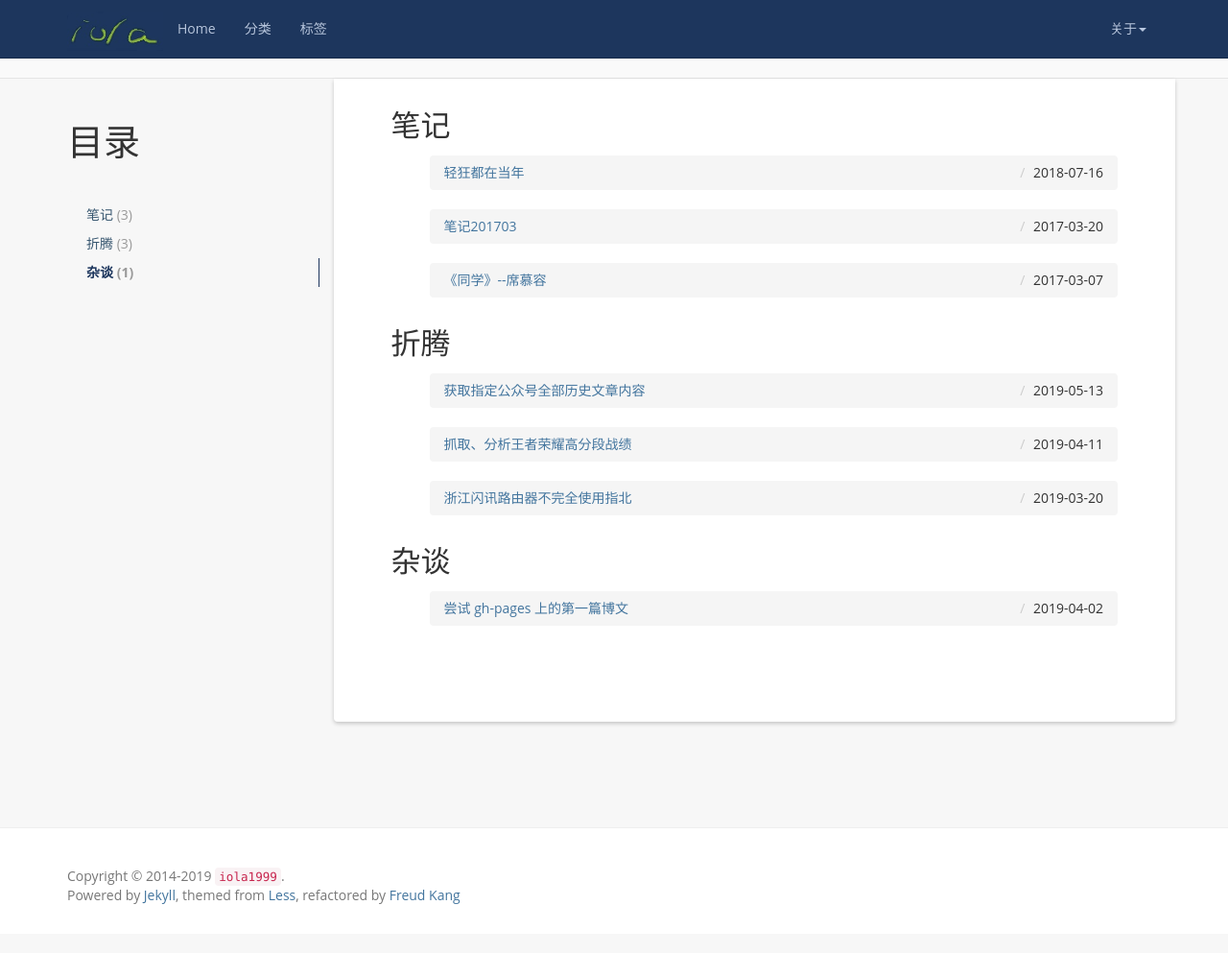
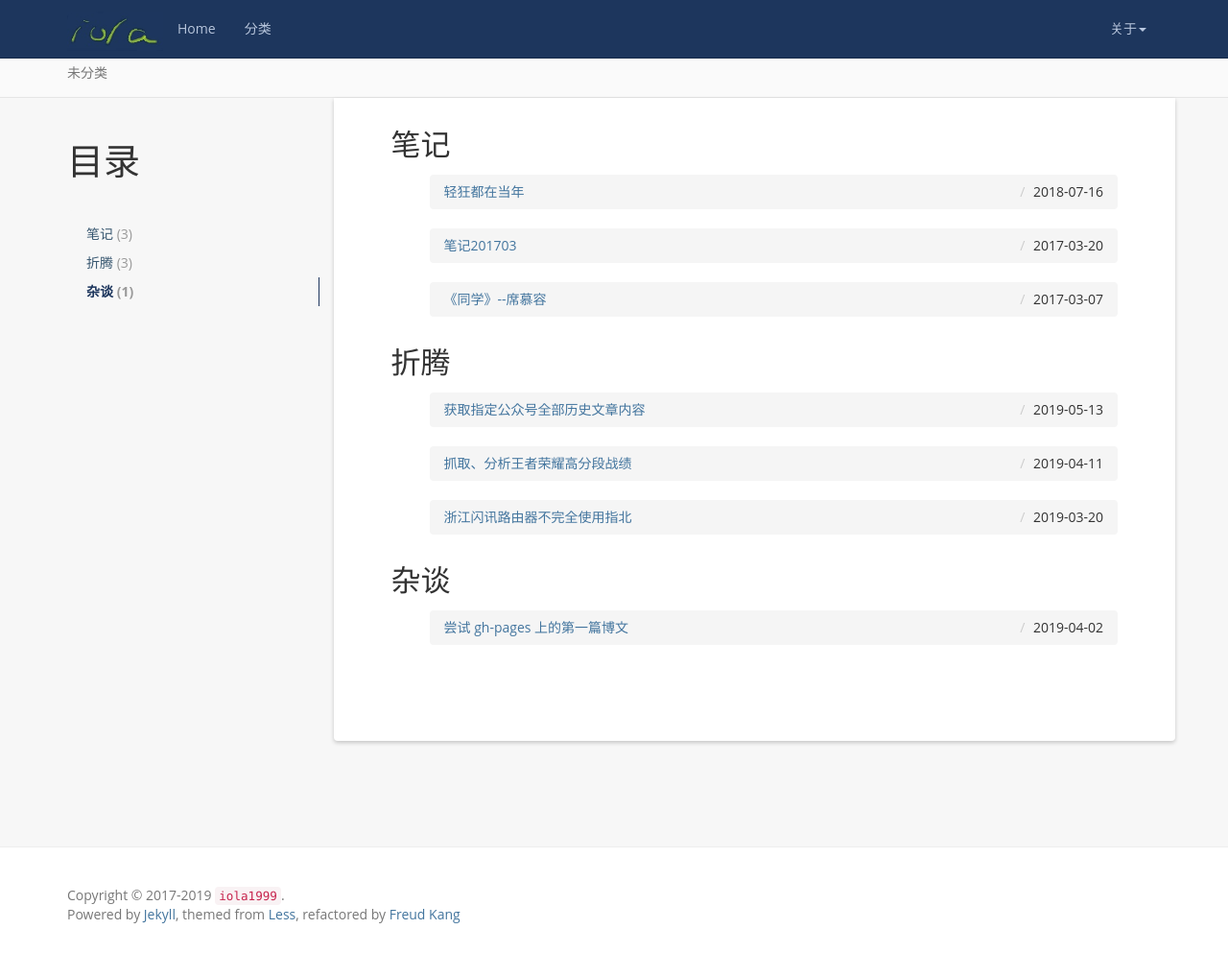
Before and after one commit to iola1999/iola1999.github.io, a Jekyll site: the page built from categories/index.html, in a window 1280 px wide and 993 px high. Shown: the whole window at 96% size. Built offline with Jekyll 4.4.1, drawn with Linux system fonts in a browser that asks for light colours; nearby versions of some CDN libraries.

Commit message:
去掉“标签”功能

```diff
--- a/_includes/banner.html
+++ b/_includes/banner.html
@@ -2,10 +2,12 @@
 <div class="banner">
   <div class="container">
   	{% if page.categories != null %}
-    	<a href="{{ '/categories/' | prepend: site.baseurl }}#{{page.categories}}-ref">{{page.categories}}</a>	/
-    	<a href="{{ '/tag/' | prepend: site.baseurl }}#{{page.tag}}-ref">{{page.tag}}</a>
+    	<a href="{{ '/categories/' | prepend: site.baseurl }}#{{page.categories}}-ref">{{page.categories}}</a>
+		<!-- /
+    	<a href="{{ '/tag/' | prepend: site.baseurl }}#{{page.tag}}-ref">{{page.tag}}</a> 不要标签了。这是假的标签 hehe -->
     {% else %}
-    	{{ site.banner }}
+		<!-- {{ site.banner }} -->
+    	未分类
     {% endif %}
   </div>
 </div>
--- a/_includes/footer.html
+++ b/_includes/footer.html
@@ -1,6 +1,6 @@
 <footer class="footer" role="contentinfo">
 	<div class="container">
-		<p class="copyright">Copyright &copy; 2014-{{ site.time | date: '%Y' }} <a href="{{site.resume_site}}"><code>{{ site.author }}</code></a>.</p>
+		<p class="copyright">Copyright &copy; 2017-{{ site.time | date: '%Y' }} <a href="{{site.resume_site}}"><code>{{ site.author }}</code></a>.</p>
 		<p>Powered by <a href="http://jekyllrb.com">Jekyll</a>, themed from <a href="http://lesscss.cn/">Less</a>, refactored by <a href="http://www.hifreud.com/">Freud Kang</a></p>
 	</div>
 </footer>
```
Also changed, not shown: _includes/header.html (+6 -4 lines).
